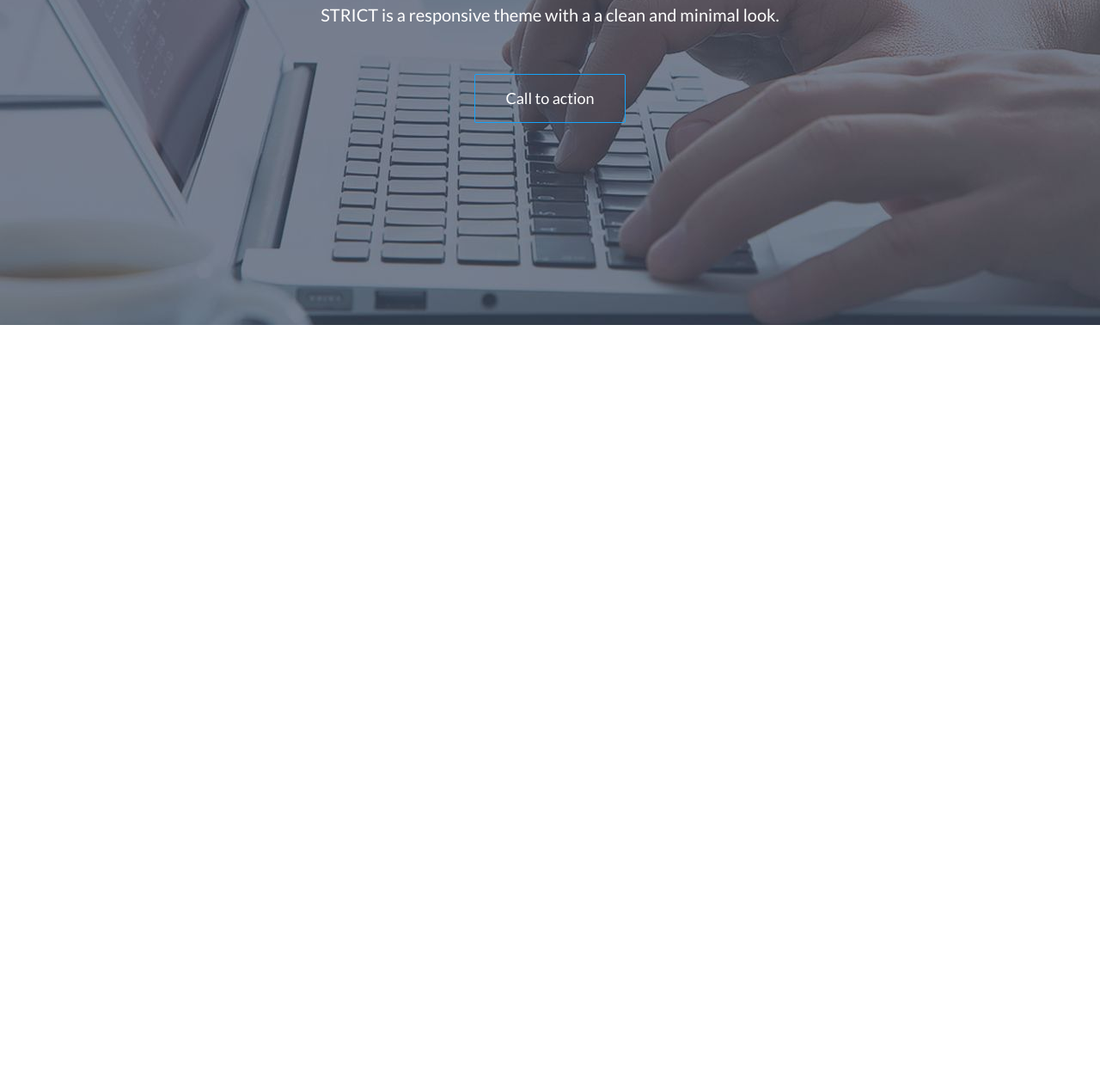
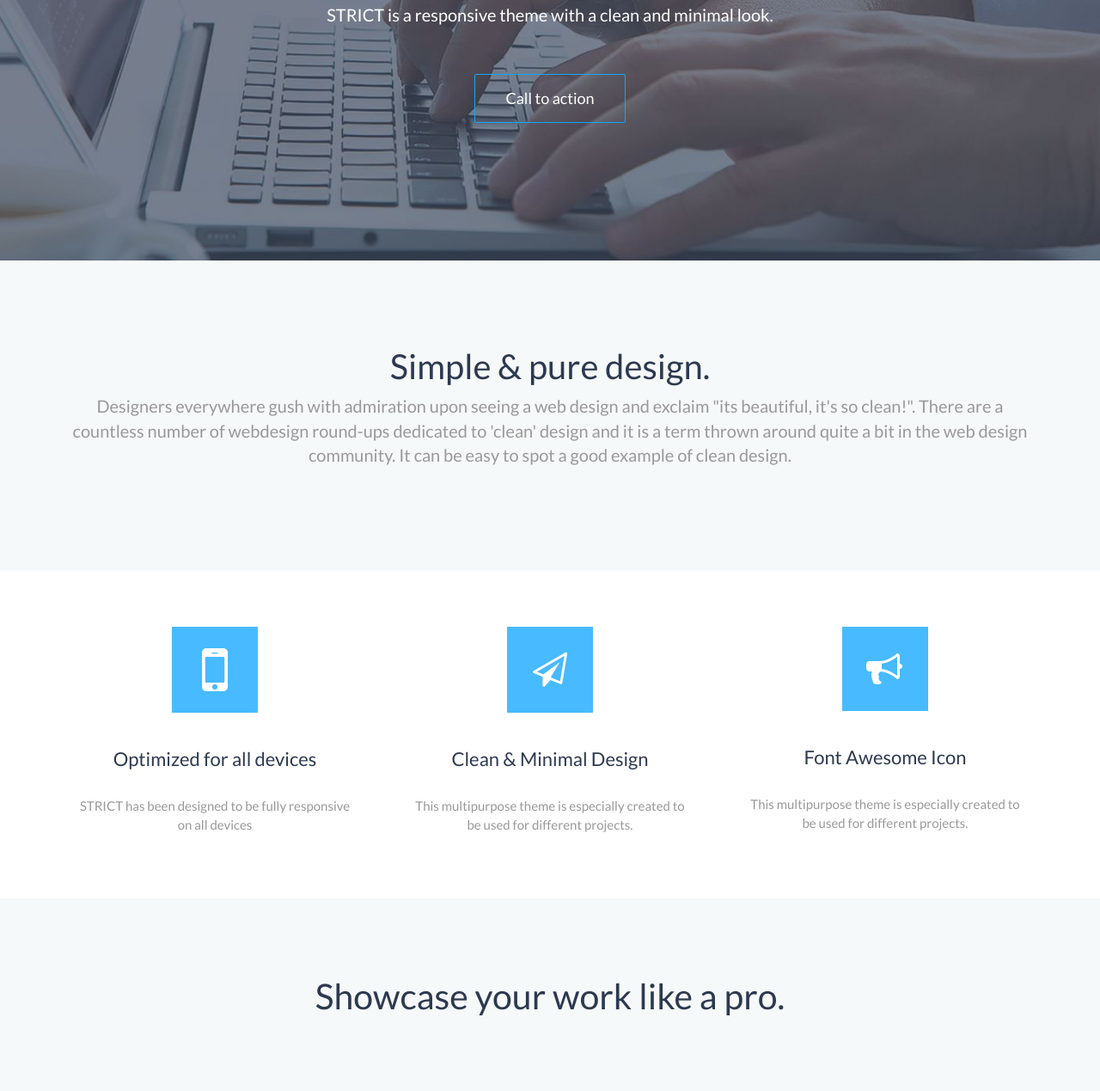
Before and after one commit to VovaMelnyk/strict, a plain HTML site: page index.html in a window 1280 px wide. Shown: the part 521-1790 px from the top of the page at 86% size. Before the commit the page ends 899 px from the top, so only its background shows below. Drawn offline with nearby package versions, Linux system fonts and the light colour scheme.

Commit message:
done gallery

```diff
--- a/css/main.css
+++ b/css/main.css
@@ -39,10 +39,11 @@
 }
 
 .header__baner {
-    background: url("../img/header.jpg");
+    background: url("../img/header.jpg") top;
     background-size: cover;
     font-family:"Lato", sans-serif;
-    height: 800px;
+    padding-bottom: 160px;
+    /*height: 800px;*/
 }
 
 .baner__title {
@@ -53,8 +54,6 @@
     border-bottom: 2px solid #15a4fa;
     max-width: 600px;
     padding-bottom: 34px;
-
-
 }
 
 .baner__text {
@@ -73,18 +72,101 @@
     margin-top: 54px;
 }
 
-/* Extra small devices (phones, up to 425px) */
+.simple {
+    font-family:"Lato", sans-serif;
+    background: #f6f9f9;
+}
+
+.simple__title {
+    font-size: 40px;
+    color: #2d3950;
+    padding: 81px 0 0;
+}
+
+.simple__text {
+    font-size: 20px;
+    color: #999;
+    padding: 0 0 110px 0;
+}
+
+.feature {
+    padding: 65px 0 0;
+}
+
+.feature__icon {
+    width: 100px;
+    /*height: 100px;*/
+    background: #48baff;
+}
+
+.fa-mobile {
+    color: #fff;
+    font-size: 70px;
+    text-align: center;
+    padding: 15px 35px;
+}
+
+.fa-paper-plane-o {
+    color: #fff;
+    font-size: 40px;
+    padding: 30px;
+}
+
+.fa-bullhorn {
+    color: #fff;
+    font-size: 42px;
+    padding: 28px;
+}
+
+.feature__title {
+    font-family: "Lato", sans-serif;
+    color: #2d3950;
+    font-size: 22px;
+    text-align: center;
+    padding: 32px 0 22px 0;
+}
+
+.feature__text {
+    font-family: "Lato", sans-serif;
+    color: #999;
+    font-size: 15px;
+    text-align: center;
+    max-width: 316px;
+    padding: 0 0 65px 0;
+}
+
+.gallery {
+    background-color: #f6f9f9;
+    padding: 0 0 51px 0;
+}
+
+.gallery__title {
+    font-family: "Lato", sans-serif;
+    color: #2d3950;
+    font-size: 41px;
+    padding: 81px 0;
+}
+
+.gallery__item {
+    padding: 0 0 30px 0;
+}
+
 @media (max-width: 425px) {
     .baner__title{
         font-size: 85px;
     }
 }
-/* Small devices (tablets, 768px and up) */
-@media (min-width: 768px) and (max-width: 991px) {
+
+@media (min-width: 426px) and  (max-width: 600px) {
+    .baner__title{
+        font-size: 105px;
+    }
 }
+
 /* tablets/desktops and up ----------- */
 @media (min-width: 992px) and (max-width: 1199px) {
 }
+
 /* large desktops and up ----------- */
 @media screen and (min-width: 1200px) {
 }
--- a/index.html
+++ b/index.html
@@ -26,14 +26,93 @@
             <p class="logo_text">STRICT</p>
         </div>
     </div>
-    <div class="header__baner">
+    <div class="header__baner img-responsive">
         <div class="container">
             <h1 class="baner__title text-center">STRICT</h1>
-            <p class="baner__text text-center">STRICT is a responsive theme with a a clean and minimal look.</p>
+            <p class="baner__text text-center">STRICT is a responsive theme with a clean and minimal look.</p>
             <button class="baner__button center-block">Call to action</button>
         </div>
     </div>
 </header>
+
+<div class="simple">
+    <div class="container">
+        <h3 class="simple__title text-center">Simple & pure design.</h3>
+        <p class="simple__text text-center">Designers everywhere gush with admiration upon seeing a web design and exclaim "its beautiful, it's so
+            clean!". There are a countless number of webdesign round-ups dedicated to 'clean' design and it is a term
+            thrown around quite a bit in the web design community. It can be easy to spot a good example of
+            clean design.</p>
+    </div>
+</div>
+
+<div class="feature">
+    <div class="container">
+        <div class="row">
+            <div class="col-md-4">
+                <div class="feature__icon center-block">
+                    <i class="fa fa-mobile" aria-hidden="true"></i>
+                </div>
+                <h4 class="feature__title">
+                    Optimized for all devices
+                </h4>
+                <p class="feature__text center-block">
+                    STRICT has been designed to be fully responsive on all devices
+                </p>
+            </div>
+            <div class="col-md-4">
+                <div class="feature__icon center-block">
+                    <i class="fa fa-paper-plane-o" aria-hidden="true"></i>
+                </div>
+                <h4 class="feature__title">
+                    Clean & Minimal Design
+                </h4>
+                <p class="feature__text center-block">
+                    This multipurpose theme is especially created to be used for different projects.
+                </p>
+            </div>
+            <div class="col-md-4">
+                <div class="feature__icon center-block">
+                    <i class="fa fa-bullhorn" aria-hidden="true"></i>
+                </div>
+                <h4 class="feature__title">
+                    Font Awesome Icon
+                </h4>
+                <p class="feature__text center-block">
+                    This multipurpose theme is especially created to be used for different projects.
+                </p>
+            </div>
+        </div>
+    </div>
+</div>
+
+<div class="gallery">
+    <div class="container">
+        <h4 class="gallery__title text-center">
+            Showcase your work like a pro.
+        </h4>
+        <div class="row">
+            <div class="col-md-4">
+                <img src="img/bike.jpg" alt="" class="gallery__item center-block img-responsive">
+            </div>
+            <div class="col-md-4">
+                <img src="img/girl.jpg" alt="" class="gallery__item center-block img-responsive">
+            </div>
+            <div class="col-md-4">
+                <img src="img/cups.jpg" alt="" class="gallery__item center-block img-responsive">
+            </div>
+            <div class="col-md-4">
+                <img src="img/coffe.jpg" alt="" class="gallery__item center-block img-responsive">
+            </div>
+            <div class="col-md-4">
+                <img src="img/red-bike.jpg" alt="" class="gallery__item center-block img-responsive">
+            </div>
+            <div class="col-md-4">
+                <img src="img/black-bike.jpg" alt="" class="gallery__item center-block img-responsive">
+            </div>
+        </div>
+    </div>
+</div>
+
 <!-- jQuery (necessary for Bootstrap's JavaScript plugins) -->
 <script src="https://ajax.googleapis.com/ajax/libs/jquery/1.12.4/jquery.min.js"></script>
 <!-- Include all compiled plugins (below), or include individual files as needed -->
```
